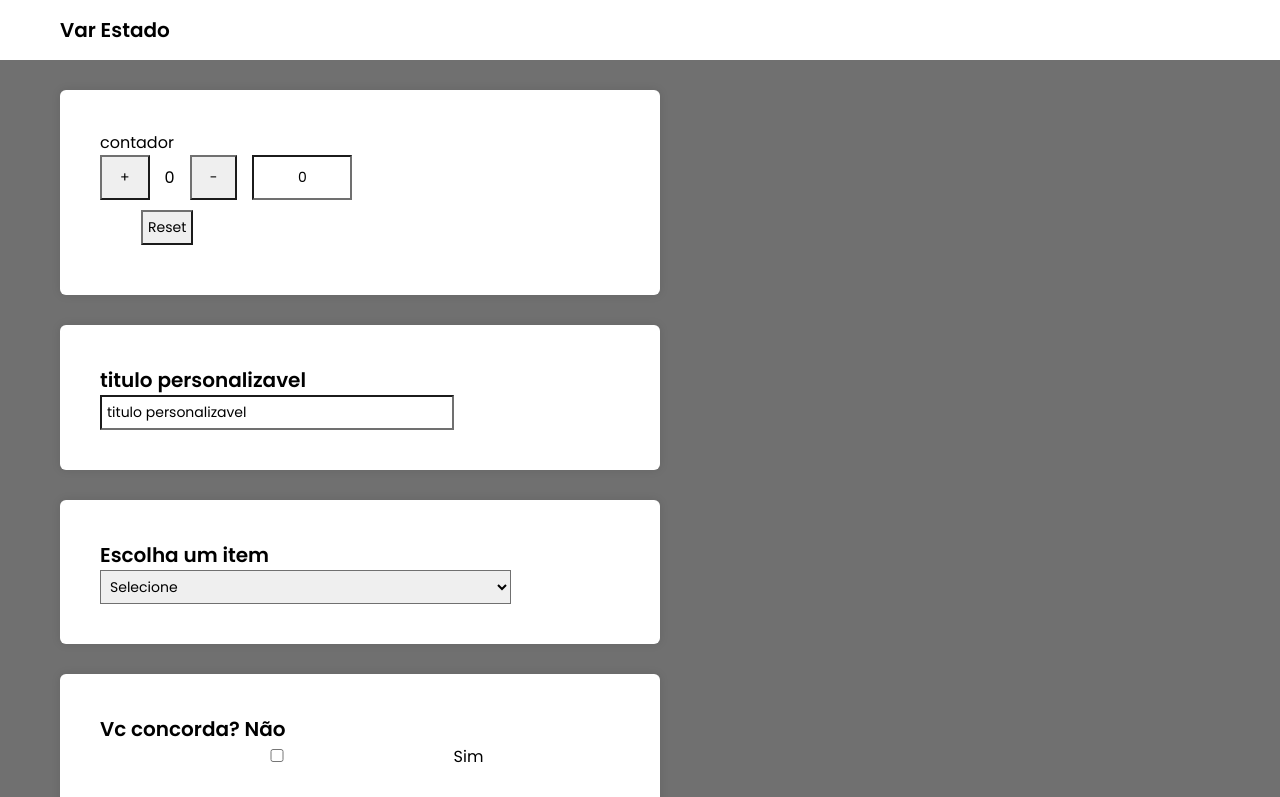
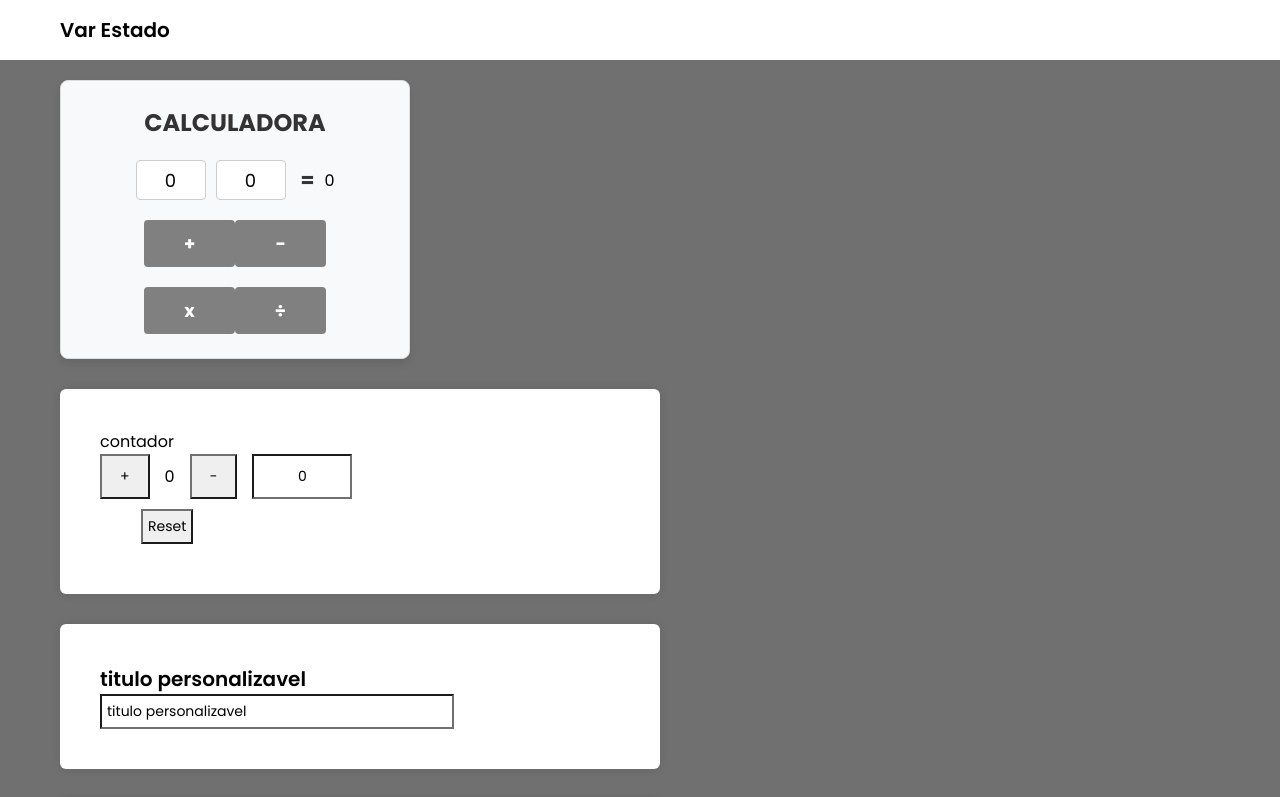
Before and after one commit to 11pedrofxx/curso-react, a React (Create React App) app: page /varEstado in a window 1280 px wide. Shown: the top 797 px of the page. Built offline with nearby package versions, Linux system fonts and the light colour scheme.

Commit message:
mini calculadora

```diff
--- a/src/pages/varEstado/index.jsx
+++ b/src/pages/varEstado/index.jsx
@@ -1,5 +1,6 @@
 import './index.scss';
-import { use, useState } from 'react';
+import {useState } from 'react';
+import { tratarnumero } from '../../utils/tratarnumero.js';
 
 export default function VarEstado() {
 
@@ -15,7 +16,9 @@ export default function VarEstado() {
 
     const [descS5, setdescS5] = useState('Titulo');
 
-
+    const [num1, setnum1] = useState(0);
+    const [num2, setnum2] = useState(0);
+    const [resp, setresp] = useState(0);
 
 
     function aumentar() {
@@ -54,7 +57,33 @@ export default function VarEstado() {
 
     }
 
+    function soma() {
 
+        let soma = tratarnumero(num1) + tratarnumero(num2);
+        setresp(soma)
+
+    }
+
+    function subtrair() {
+
+        let subtracao = tratarnumero(num1) - tratarnumero(num2);
+        setresp(subtracao)
+
+    }
+
+    function multiplicar() {
+
+        let multi = tratarnumero(num1) * tratarnumero(num2);
+        setresp(multi)
+
+    }
+
+    function divisao() {
+
+        let divisao = tratarnumero(num1) / tratarnumero(num2);
+        setresp(divisao)
+
+    }
 
 
 
@@ -65,6 +94,27 @@ export default function VarEstado() {
         <div className='pagina-var-estado pagina'>
 
         <header className='cabecalho'><h1>Var Estado</h1></header>
+
+            <section className='secao calculadora-container'>
+                <h1 className='calc-titulo'>CALCULADORA</h1>
+
+                <div className='calc-entradas'>
+                    <input className='calc-input' type="text" value={num1} onChange={e => setnum1(e.target.value)} />
+                    <input className='calc-input' type="text" value={num2} onChange={e => setnum2(e.target.value)} />
+                    <div className='calc-resultado'> = </div>
+                    <div> {resp} </div>
+                </div>
+
+                <div>
+                    <button className='calc-botao' onClick={soma}> + </button>
+                    <button className='calc-botao' onClick={subtrair}> - </button>
+                </div>
+                    <div>
+                        <button className='calc-botao' onClick={multiplicar}> x </button>
+                        <button className='calc-botao' onClick={divisao}> ÷ </button>
+                    </div>
+
+            </section>
 
         <section className='secao'>
 
@@ -80,7 +130,7 @@ export default function VarEstado() {
 
             </div>
 
-            <div className='a' ><button onClick={ () => setContador} >Reset</button></div>
+            <div className='a' ><button onClick={ () => setContador(0)} >Reset</button></div>
 
         </section>
 
--- a/src/pages/varEstado/index.scss
+++ b/src/pages/varEstado/index.scss
@@ -1,4 +1,8 @@
+
+
 .pagina-var-estado {
+
+
 
     .Container{
 
@@ -32,5 +36,80 @@
 
         }
 
+        .calculadora-container {
+  /* Estilo do card da calculadora */
+  background-color: #f8f9fa;
+  border: 1px solid #ddd;
+  border-radius: 8px;
+  padding: 24px;
+  margin-top: 20px;
+  display: flex;
+  flex-direction: column;
+  align-items: center;
+  gap: 20px; /* Dá espaço entre o título, os inputs e o botão */
+  box-shadow: 0 4px 8px rgba(0, 0, 0, 0.1);
+  max-width: 350px;
+
+  .calc-titulo {
+    font-size: 24px;
+    color: #333;
+    margin: 0;
+    font-weight: bold;
+  }
+
+  .calc-entradas {
+    display: flex;
+    align-items: center;
+    justify-content: center;
+    gap: 10px;
+
+
+    .calc-input {
+      width: 70px;
+      height: 40px;
+      padding: 5px 10px;
+      font-size: 18px;
+      text-align: center;
+      border: 1px solid #ccc;
+      border-radius: 4px;
+      outline: none;
+      transition: border-color 0.3s;
+
+      &:focus {
+        border-color: gray;
+      }
+    }
+
+    .calc-resultado {
+      font-size: 20px;
+      font-weight: bold;
+      color: #333;
+      margin-left: 5px;
+    }
+  }
+
+  .botoes{
+
+    gap: 5px;
+
+  }
+
+  .calc-botao {
+    background-color: gray;
+    color: white;
+    font-size: 18px;
+    font-weight: bold;
+    border: none;
+    border-radius: 4px;
+    padding: 10px 40px;
+    cursor: pointer;
+    transition: background-color 0.2s, transform 0.1s;
+
+    &:hover {
+      background-color: rgb(0, 0, 0)
+    }
+  }
+}
+
 
 }
--- /dev/null
+++ b/src/utils/tratarnumero.js
@@ -0,0 +1,3 @@
+export function tratarnumero(numero) {
+    return Number(String(numero).replaceAll(',' , '.'));
+}
```
